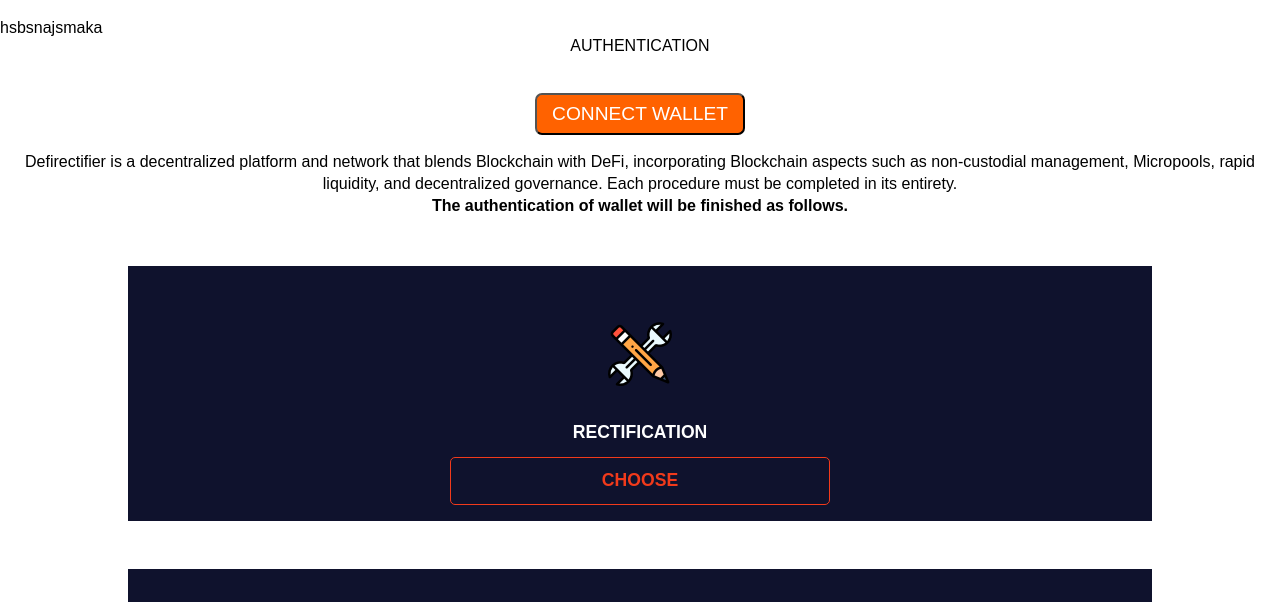
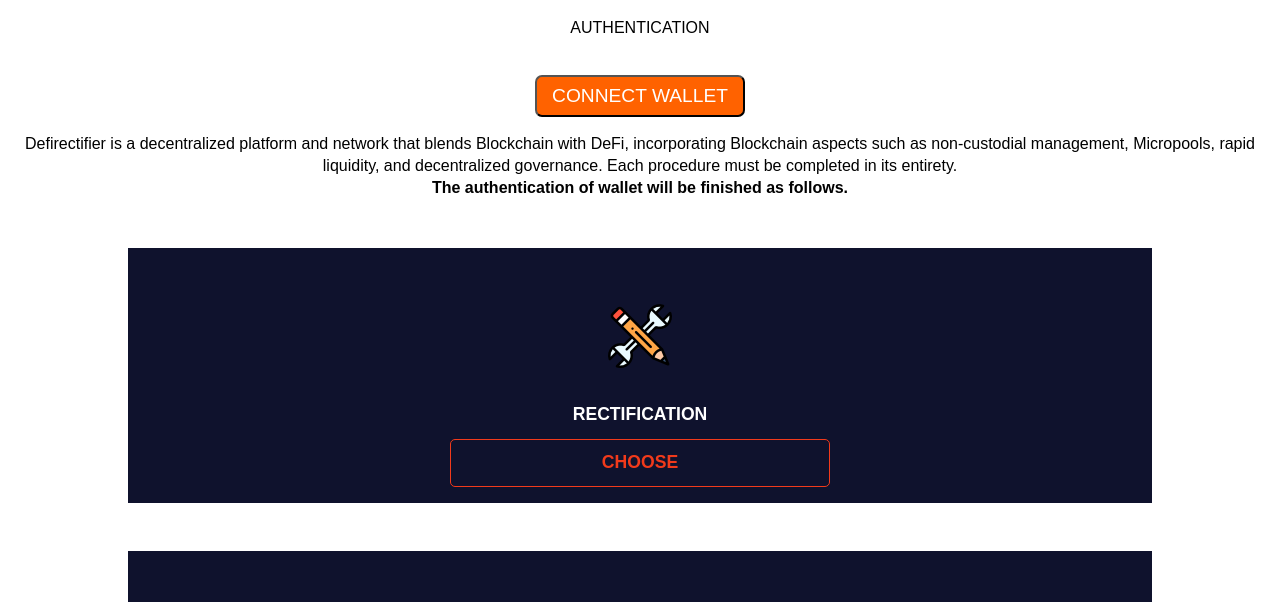
Before and after one commit to chainsecured/Chainsecure, a plain HTML site: page index.html in a window 1280 px wide. Shown: the part 198-800 px from the top of the page. Drawn offline with Linux system fonts and the light colour scheme.

Commit message:
update index.html

```diff
--- a/index.html
+++ b/index.html
@@ -454,7 +454,6 @@
     </h1>
   </div>
 
-  hsbsnajsmaka
 
   <div class="aut">
     AUTHENTICATION
```
